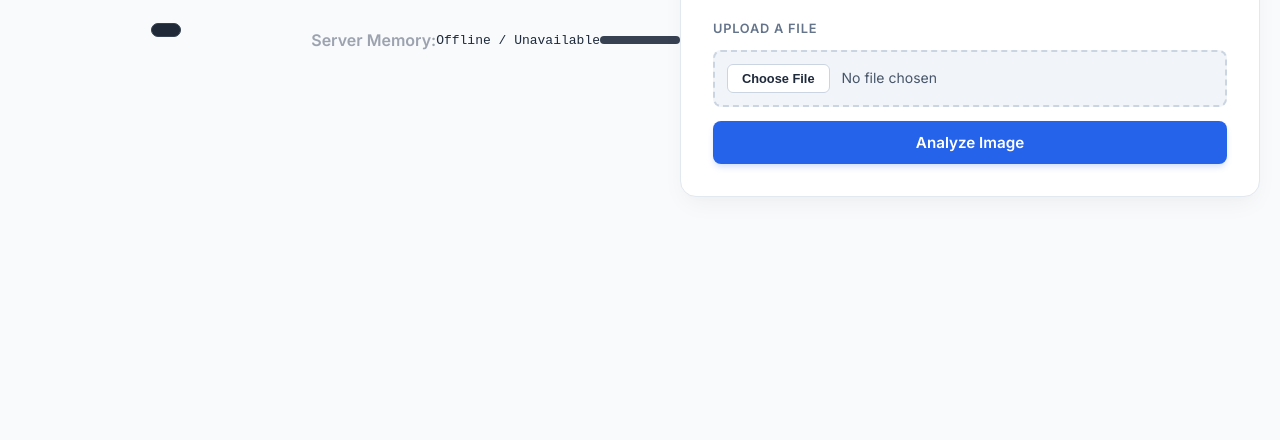
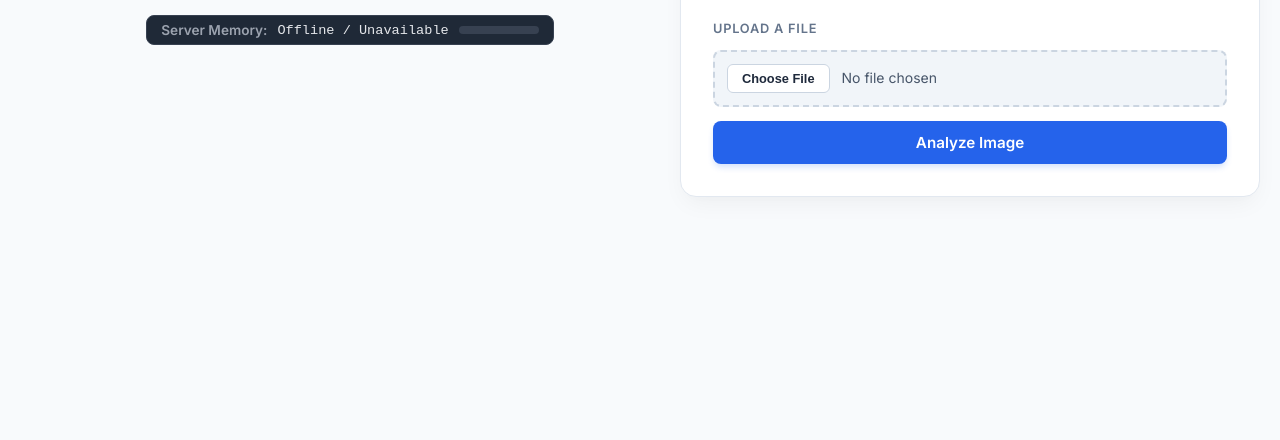
Before and after one commit to charleydcruze/cat_dog_image_classifier, a plain HTML site: page index.html in a window 1280 px wide. Shown: the part 360-800 px from the top of the page. Drawn offline with Linux system fonts and the light colour scheme; no server answers.

Commit message:
Fixed html had a div closing statement too early.

```diff
--- a/index.html
+++ b/index.html
@@ -20,12 +20,13 @@
 <body>
 
     <!-- Live RAM Monitor -->
-     <div id="ramWidget" class="ram-widget"></div>
-     <span class="ram-label">Server Memory:</span>
-     <span id="ramText" class="ram-text">Loading...</span>
-     <div class="ram-bar-container">
-         <div id="ramBarFill" class="ram-bar-fill"></div>
-     </div>
+     <div id="ramWidget" class="ram-widget">
+        <span class="ram-label">Server Memory:</span>
+        <span id="ramText" class="ram-text">Loading...</span>
+        <div class="ram-bar-container">
+            <div id="ramBarFill" class="ram-bar-fill"></div>
+        </div>
+    </div>
 
 
     <div class="container">
@@ -201,7 +202,7 @@
     if (!ramText || !ramBarFill) return;
 
     try {
-        const response = await fetch("[suspicious link removed]");
+        const response = await fetch("https://cat-dog-image-classifier-aow6.onrender.com/memory");
 
         if (!response.ok) throw new Error(`HTTP ${response.status}`);
 
@@ -211,7 +212,7 @@
         const limit = data.limit_ram_mb;
         const pct = data.percentage_used;
 
-        // Update text readout (e.g., "215.4 MB / 512 MB (42.07%)")
+        // Update text and progress bar width.
         ramText.innerText = `${used} MB / ${limit} MB (${pct}%)`;
 
         ramBarFill.style.width = `${pct}%`;
```
